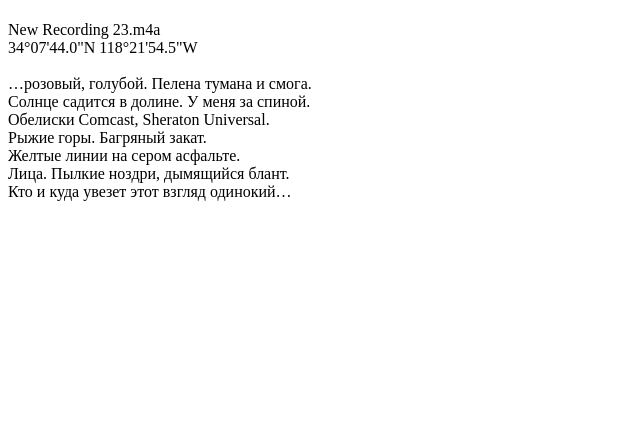
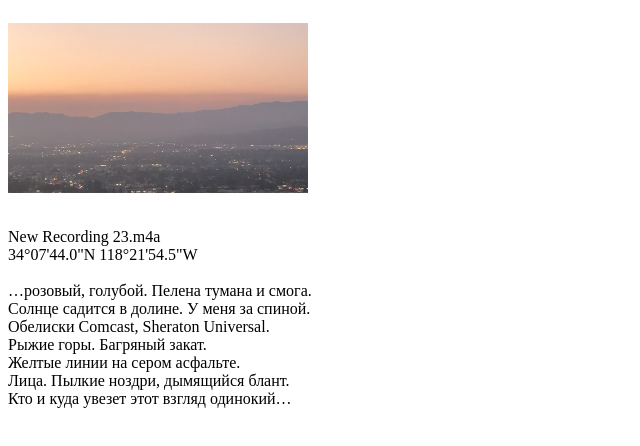
Before and after one commit to pega7us/overlook, a plain HTML site: page overlook.html in a window 1280 px wide. Shown: the whole page, without its empty margins (0-640 px from the left). Drawn offline with Linux system fonts and the light colour scheme.

Commit message:
Update overlook.html

```diff
--- a/overlook.html
+++ b/overlook.html
@@ -4,9 +4,18 @@
     <meta charset="UTF-8">
     <meta name="viewport" content="width=device-width, initial-scale=1.0">
     <title>My Simple Web Page</title>
+     <style>
+        /* Ensure the image keeps its quality and aspect ratio */
+        img {
+            width: 300px; /* Set desired displayed width */
+            height: 200px; /* Set desired displayed height */
+            object-fit: contain; /* Maintain resolution and aspect ratio */
+        }
+    </style>
 </head>
 <body>
-    <h1></h1>
+
+ <img src="IMG_6892.png" alt="Example Photo">
     <p>New Recording 23.m4a <br>  34°07'44.0"N 118°21'54.5"W <br><br>
 …розовый, голубой. Пелена тумана и смога.
 <br>Солнце садится в долине. У меня за спиной.
```
